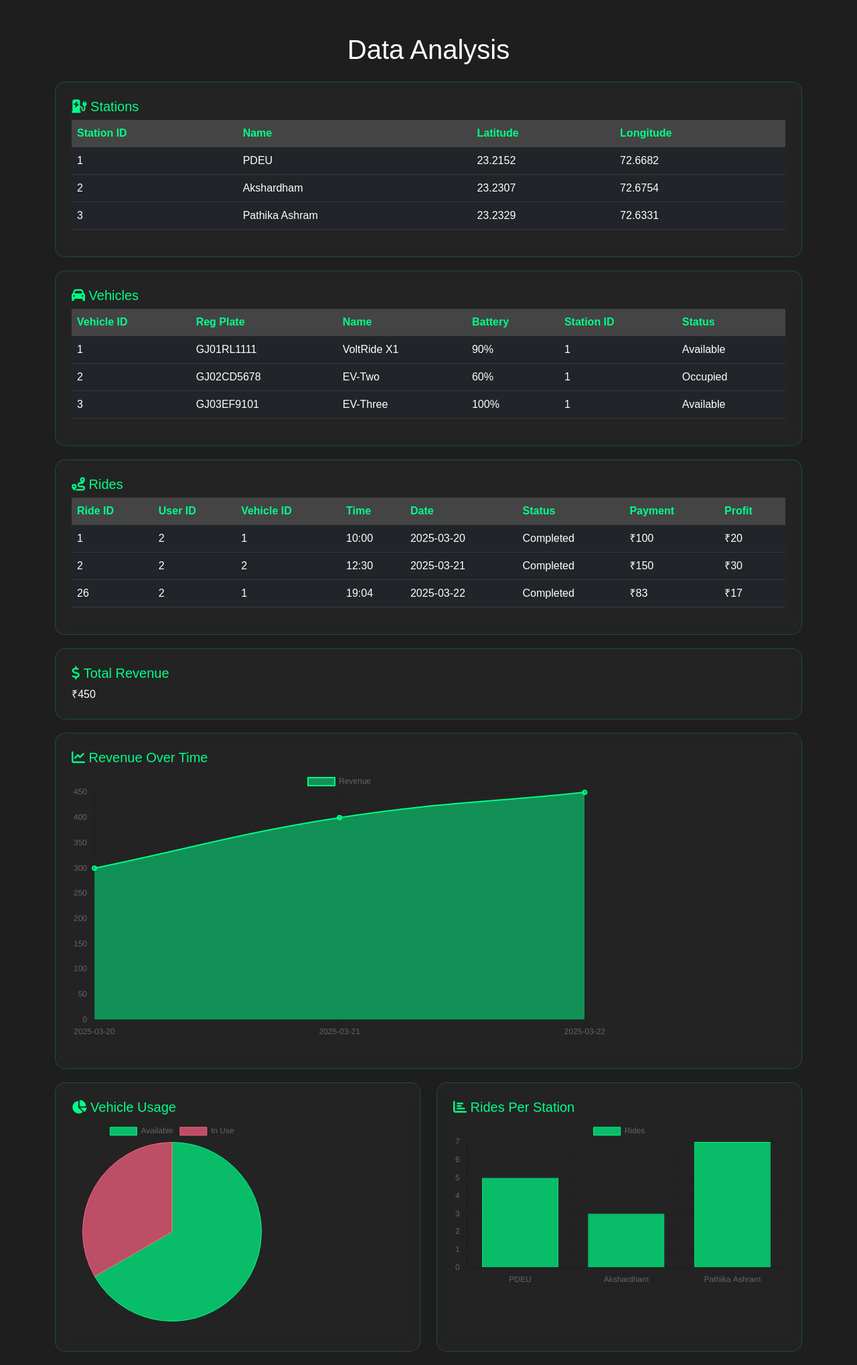
After one commit to themeetshah/volt-ride, a Flask app: template templates/data_analysis.html in a window 1280 px wide. The commit adds this page. Shown: the whole page at 67% size. Run offline with Flask 3, Linux system fonts and the light colour scheme; the template is opened without the code that fills it, so the values that code supplies are empty.

Commit message:
some styling changes

```diff
--- a/templates/admin_dashboard.html
+++ b/templates/admin_dashboard.html
@@ -118,10 +118,10 @@
             <div class="collapse navbar-collapse justify-content-center" id="navbarNav">
                 <ul class="navbar-nav">
                     <li class="nav-item"><a class="nav-link" href="/dashboard">Home</a></li>
-                    <li class="nav-item"><a class="nav-link" href="#">Access</a></li>
-                    <li class="nav-item"><a class="nav-link" href="#">Pricing</a></li>
+                    <!-- <li class="nav-item"><a class="nav-link" href="#">Access</a></li>
+                    <li class="nav-item"><a class="nav-link" href="#">Pricing</a></li> -->
                     <li class="nav-item"><a class="nav-link" href="/about">About</a></li>
-                    <li class="nav-item"><a class="nav-link" href="#">Contact</a></li>
+                    <!-- <li class="nav-item"><a class="nav-link" href="#">Contact</a></li> -->
                 </ul>
             </div>
             <div class="ms-auto">
--- /dev/null
+++ b/templates/data_analysis.html
@@ -0,0 +1,320 @@
+<!DOCTYPE html>
+<html lang="en">
+
+<head>
+    <meta charset="UTF-8">
+    <meta name="viewport" content="width=device-width, initial-scale=1.0">
+    <title>Data Analysis - VoltRide</title>
+    <link rel="stylesheet" href="https://cdn.jsdelivr.net/npm/bootstrap@5.3.0/dist/css/bootstrap.min.css">
+    <link rel="stylesheet" href="https://cdnjs.cloudflare.com/ajax/libs/font-awesome/6.4.0/css/all.min.css">
+    <script src="https://cdn.jsdelivr.net/npm/chart.js"></script>
+    <style>
+        body {
+            background-color: #1E1E1E;
+            color: #FFFFFF;
+            font-family: 'Montserrat', sans-serif;
+        }
+
+        .container {
+            margin-top: 50px;
+        }
+
+        .card {
+            background: rgba(37, 37, 37, 0.7);
+            border: 1px solid rgba(0, 255, 136, 0.2);
+            border-radius: 15px;
+            backdrop-filter: blur(10px);
+            color: #FFFFFF;
+            margin-bottom: 20px;
+        }
+
+        .card-title {
+            color: #00FF88;
+        }
+
+        .table-dark {
+            background-color: #333333;
+            color: #FFFFFF;
+        }
+
+        .table-dark th {
+            background-color: #444444;
+            color: #00FF88;
+        }
+
+        .table-dark tbody tr:hover {
+            background-color: #00FF88;
+            color: #000000;
+        }
+
+        .chart-container {
+            position: relative;
+            height: 400px;
+            margin-bottom: 20px;
+        }
+
+        .small-chart-container {
+            position: relative;
+            height: 300px;
+            width: 100%;
+            margin-bottom: 20px;
+        }
+    </style>
+</head>
+
+<body>
+    <div class="container">
+        <h1 class="text-center mb-4">Data Analysis</h1>
+
+        <div class="card p-4">
+            <h5 class="card-title"><i class="fas fa-charging-station"></i> Stations</h5>
+            <table class="table table-dark table-hover">
+                <thead>
+                    <tr>
+                        <th>Station ID</th>
+                        <th>Name</th>
+                        <th>Latitude</th>
+                        <th>Longitude</th>
+                    </tr>
+                </thead>
+                <tbody>
+                    <tr>
+                        <td>1</td>
+                        <td>PDEU</td>
+                        <td>23.2152</td>
+                        <td>72.6682</td>
+                    </tr>
+                    <tr>
+                        <td>2</td>
+                        <td>Akshardham</td>
+                        <td>23.2307</td>
+                        <td>72.6754</td>
+                    </tr>
+                    <tr>
+                        <td>3</td>
+                        <td>Pathika Ashram</td>
+                        <td>23.2329</td>
+                        <td>72.6331</td>
+                    </tr>
+                </tbody>
+            </table>
+        </div>
+
+        <div class="card p-4">
+            <h5 class="card-title"><i class="fas fa-car"></i> Vehicles</h5>
+            <table class="table table-dark table-hover">
+                <thead>
+                    <tr>
+                        <th>Vehicle ID</th>
+                        <th>Reg Plate</th>
+                        <th>Name</th>
+                        <th>Battery</th>
+                        <th>Station ID</th>
+                        <th>Status</th>
+                    </tr>
+                </thead>
+                <tbody>
+                    <tr>
+                        <td>1</td>
+                        <td>GJ01RL1111</td>
+                        <td>VoltRide X1</td>
+                        <td>90%</td>
+                        <td>1</td>
+                        <td>Available</td>
+                    </tr>
+                    <tr>
+                        <td>2</td>
+                        <td>GJ02CD5678</td>
+                        <td>EV-Two</td>
+                        <td>60%</td>
+                        <td>1</td>
+                        <td>Occupied</td>
+                    </tr>
+                    <tr>
+                        <td>3</td>
+                        <td>GJ03EF9101</td>
+                        <td>EV-Three</td>
+                        <td>100%</td>
+                        <td>1</td>
+                        <td>Available</td>
+                    </tr>
+                </tbody>
+            </table>
+        </div>
+
+        <div class="card p-4">
+            <h5 class="card-title"><i class="fas fa-route"></i> Rides</h5>
+            <table class="table table-dark table-hover">
+                <thead>
+                    <tr>
+                        <th>Ride ID</th>
+                        <th>User ID</th>
+                        <th>Vehicle ID</th>
+                        <th>Time</th>
+                        <th>Date</th>
+                        <th>Status</th>
+                        <th>Payment</th>
+                        <th>Profit</th>
+                    </tr>
+                </thead>
+                <tbody>
+                    <tr>
+                        <td>1</td>
+                        <td>2</td>
+                        <td>1</td>
+                        <td>10:00</td>
+                        <td>2025-03-20</td>
+                        <td>Completed</td>
+                        <td>₹100</td>
+                        <td>₹20</td>
+                    </tr>
+                    <tr>
+                        <td>2</td>
+                        <td>2</td>
+                        <td>2</td>
+                        <td>12:30</td>
+                        <td>2025-03-21</td>
+                        <td>Completed</td>
+                        <td>₹150</td>
+                        <td>₹30</td>
+                    </tr>
+                    <tr>
+                        <td>26</td>
+                        <td>2</td>
+                        <td>1</td>
+                        <td>19:04</td>
+                        <td>2025-03-22</td>
+                        <td>Completed</td>
+                        <td>₹83</td>
+                        <td>₹17</td>
+                    </tr>
+                </tbody>
+            </table>
+        </div>
+
+        <div class="card p-4">
+            <h5 class="card-title"><i class="fas fa-dollar-sign"></i> Total Revenue</h5>
+            <p class="card-text">₹450</p>
+        </div>
+
+        <div class="card p-4">
+            <h5 class="card-title"><i class="fas fa-chart-line"></i> Revenue Over Time</h5>
+            <div class="chart-container">
+                <canvas id="revenueChart"></canvas>
+            </div>
+        </div>
+
+        <div class="row">
+            <div class="col-md-6">
+                <div class="card p-4">
+                    <h5 class="card-title"><i class="fas fa-chart-pie"></i> Vehicle Usage</h5>
+                    <div class="small-chart-container">
+                        <canvas id="vehicleUsageChart"></canvas>
+                    </div>
+                </div>
+            </div>
+            <div class="col-md-6">
+                <div class="card p-4">
+                    <h5 class="card-title"><i class="fas fa-chart-bar"></i> Rides Per Station</h5>
+                    <div class="small-chart-container">
+                        <canvas id="ridesPerStationChart"></canvas>
+                    </div>
+                </div>
+            </div>
+        </div>
+    </div>
+
+    <script src="https://cdn.jsdelivr.net/npm/bootstrap@5.3.0/dist/js/bootstrap.bundle.min.js"></script>
+    <script>
+        // Revenue Over Time Chart
+        var ctx = document.getElementById('revenueChart').getContext('2d');
+        var revenueChart = new Chart(ctx, {
+            type: 'line',
+            data: {
+                labels: ['2025-03-20', '2025-03-21', '2025-03-22'],
+                datasets: [{
+                    label: 'Revenue',
+                    data: [300, 400, 450],
+                    backgroundColor: 'rgba(0, 255, 136, 0.5)',
+                    borderColor: 'rgba(0, 255, 136, 1)',
+                    borderWidth: 2,
+                    fill: true,
+                    tension: 0.4
+                }]
+            },
+            options: {
+                scales: {
+                    y: {
+                        beginAtZero: true
+                    }
+                }
+            }
+        });
+
+        // Vehicle Usage Chart
+        var ctx2 = document.getElementById('vehicleUsageChart').getContext('2d');
+        var vehicleUsageChart = new Chart(ctx2, {
+            type: 'pie',
+            data: {
+                labels: ['Available', 'In Use'],
+                datasets: [{
+                    label: 'Vehicle Usage',
+                    data: [2, 1],
+                    backgroundColor: [
+                        'rgba(0, 255, 136, 0.7)',
+                        'rgba(255, 99, 132, 0.7)'
+                    ],
+                    borderColor: [
+                        'rgba(0, 255, 136, 1)',
+                        'rgba(255, 99, 132, 1)'
+                    ],
+                    borderWidth: 1
+                }]
+            },
+            options: {
+                responsive: true,
+                plugins: {
+                    legend: {
+                        position: 'top',
+                    },
+                    tooltip: {
+                        callbacks: {
+                            label: function (tooltipItem) {
+                                var label = tooltipItem.label || '';
+                                var value = tooltipItem.raw;
+                                var total = tooltipItem.dataset.data.reduce((a, b) => a + b, 0);
+                                var percentage = ((value / total) * 100).toFixed(2);
+                                return label + ': ' + percentage + '%';
+                            }
+                        }
+                    }
+                }
+            }
+        });
+
+        // Rides Per Station Chart
+        var ctx3 = document.getElementById('ridesPerStationChart').getContext('2d');
+        var ridesPerStationChart = new Chart(ctx3, {
+            type: 'bar',
+            data: {
+                labels: ['PDEU', 'Akshardham', 'Pathika Ashram'],
+                datasets: [{
+                    label: 'Rides',
+                    data: [5, 3, 7],
+                    backgroundColor: 'rgba(0, 255, 136, 0.7)',
+                    borderColor: 'rgba(0, 255, 136, 1)',
+                    borderWidth: 1
+                }]
+            },
+            options: {
+                scales: {
+                    y: {
+                        beginAtZero: true
+                    }
+                }
+            }
+        });
+    </script>
+</body>
+
+</html>
--- a/templates/wallet.html
+++ b/templates/wallet.html
@@ -119,7 +119,7 @@
                     <li class="nav-item"><a class="nav-link" href="/profile">Profile</a></li>
                     <li class="nav-item"><a class="nav-link" href="/wallet">Wallet</a></li>
                     <li class="nav-item"><a class="nav-link" href="/about">About</a></li>
-                    <li class="nav-item"><a class="nav-link" href="#">Contact</a></li>
+                    <!-- <li class="nav-item"><a class="nav-link" href="#">Contact</a></li> -->
                 </ul>
             </div>
             <div class="ms-auto">
@@ -137,7 +137,7 @@
 
             <div class="mt-4">
                 <a href="/add-funds" class="btn btn-primary me-3">Add Funds</a>
-                <a href="/withdraw" class="btn btn-secondary">Withdraw Funds</a>
+                <!-- <a href="/withdraw" class="btn btn-secondary">Withdraw Funds</a> -->
             </div>
         </div>
     </div>
```
Also changed, not shown: templates/about_us.html (+5 -5 lines), templates/add_funds.html (added, +85 -0 lines), templates/index.html (+6 -6 lines), templates/location.html (+9 -6 lines), templates/user_dashboard.html (+4 -4 lines).
